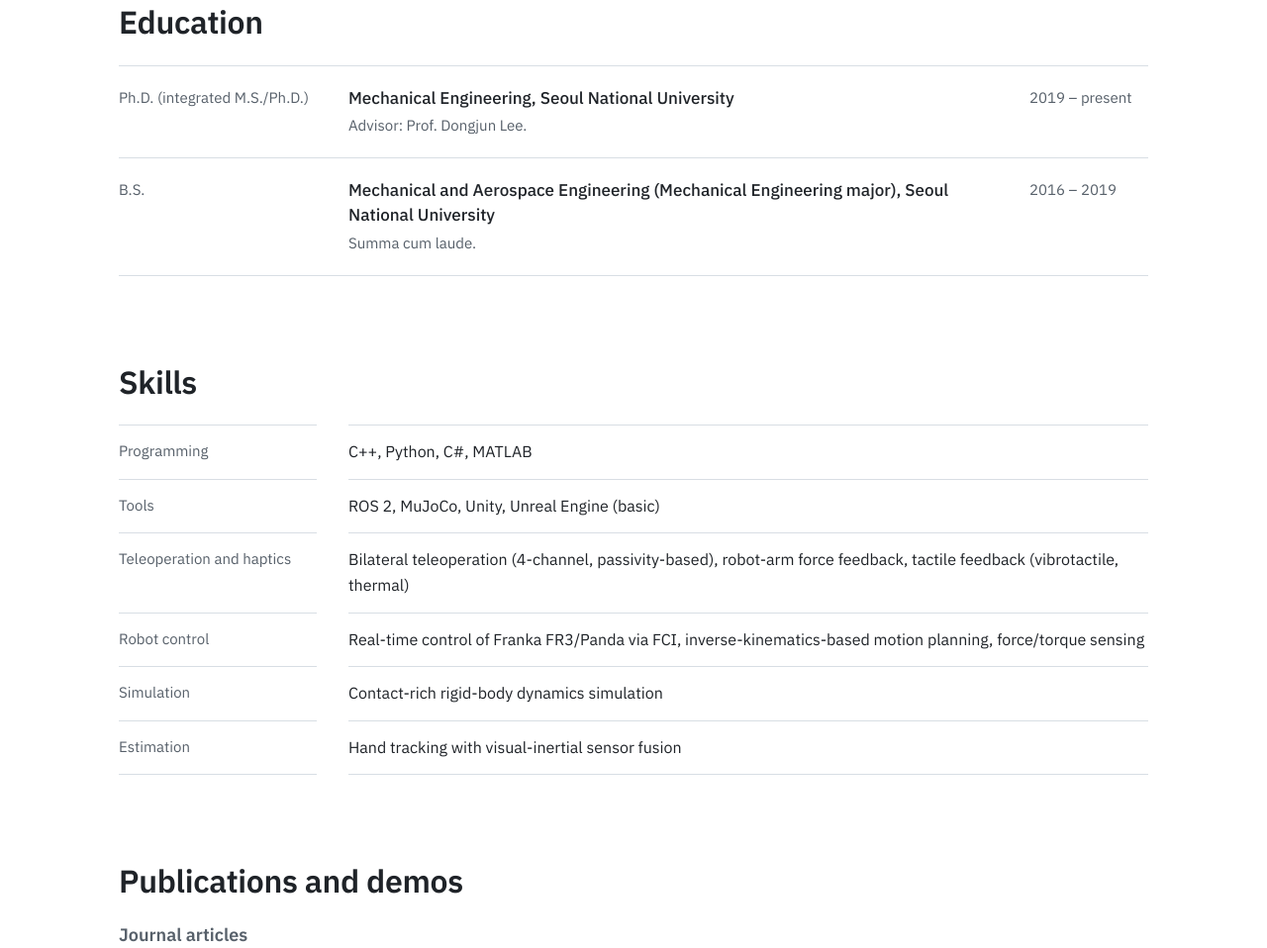
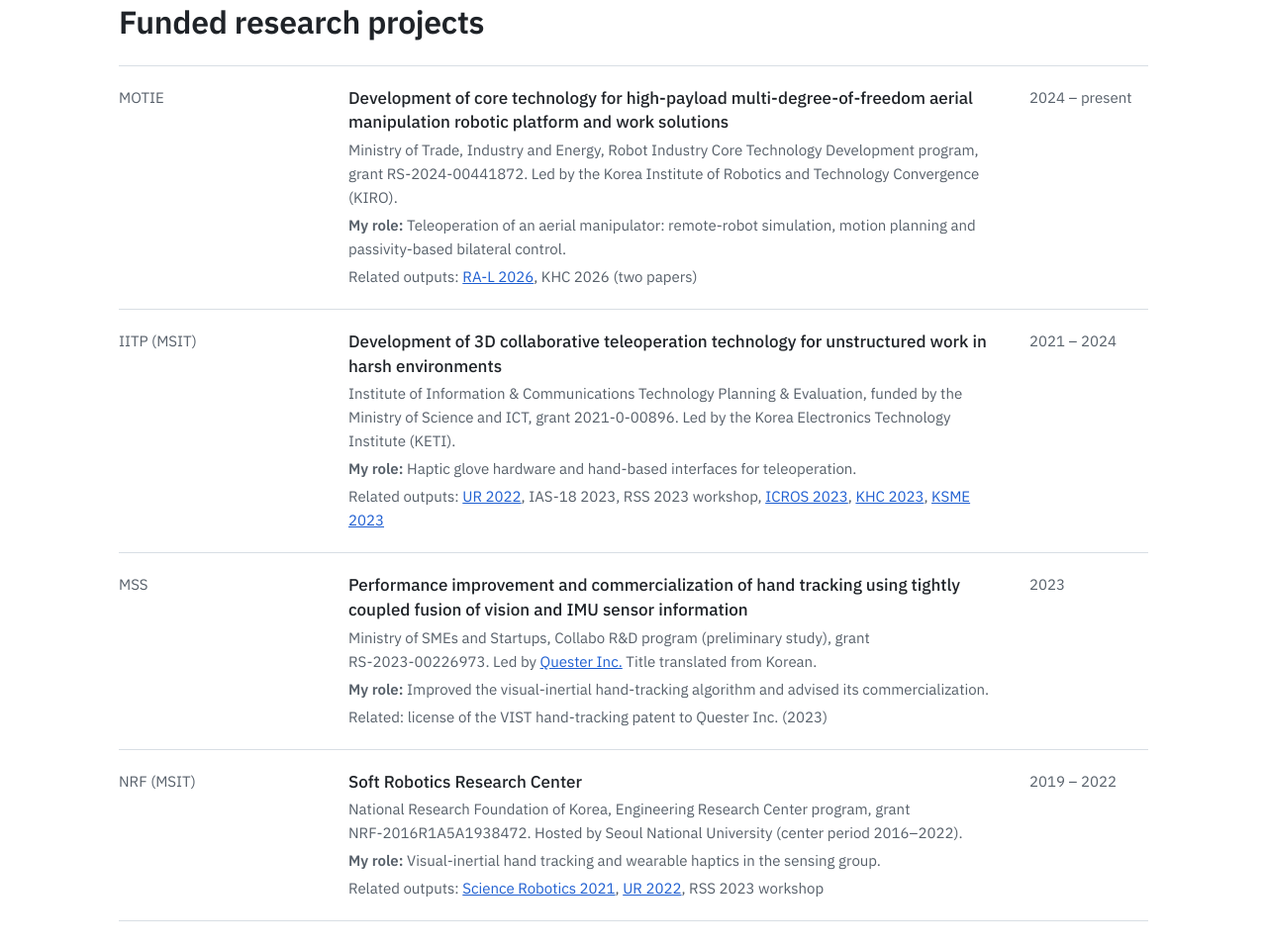
Before and after one commit to jinukheoINROL/jinukheoinrol.github.io, a plain HTML site: page index.html in a window 1280 px wide. Shown: the part 8847-9805 px from the top of the page at 99% size. Drawn offline with Linux system fonts and the light colour scheme.

Commit message:
Add files via upload

```diff
--- a/index.html
+++ b/index.html
@@ -163,6 +163,7 @@ h4 { margin: 0 0 6px; font-size: 15px; font-weight: 600; }
 .ip-main { flex: 999 1 420px; min-width: 0; }
 .ip-title { margin: 0; font-size: 17px; line-height: 1.45; font-weight: 500; }
 .ip-detail { margin: 4px 0 0; font-size: 15px; color: var(--muted); }
+.nb { white-space: nowrap; }
 .ip-date { flex: 0 0 120px; margin: 0; font-size: 15px; color: var(--muted); }
 
 /* Publications and footer */
@@ -535,6 +536,52 @@ footer p { margin: 0; }
   </div>
 </section>
 
+<section class="stack" aria-labelledby="projects">
+  <h2 id="projects">Funded research projects</h2>
+  <div>
+    <div class="ip-row">
+      <p class="ip-type">MOTIE</p>
+      <div class="ip-main">
+        <p class="ip-title">Development of core technology for high-payload multi-degree-of-freedom aerial manipulation robotic platform and work solutions</p>
+        <p class="ip-detail">Ministry of Trade, Industry and Energy, Robot Industry Core Technology Development program, grant <span class="nb">RS-2024-00441872</span>. Led by the Korea Institute of Robotics and Technology Convergence (KIRO).</p>
+        <p class="ip-detail"><strong>My role:</strong> Teleoperation of an aerial manipulator: remote-robot simulation, motion planning and passivity-based bilateral control.</p>
+        <p class="ip-detail">Related outputs: <a href="https://doi.org/10.1109/LRA.2025.3632755">RA-L 2026</a>, KHC 2026 (two papers)</p>
+      </div>
+      <p class="ip-date">2024 – present</p>
+    </div>
+    <div class="ip-row">
+      <p class="ip-type">IITP (MSIT)</p>
+      <div class="ip-main">
+        <p class="ip-title">Development of 3D collaborative teleoperation technology for unstructured work in harsh environments</p>
+        <p class="ip-detail">Institute of Information &amp; Communications Technology Planning &amp; Evaluation, funded by the Ministry of Science and ICT, grant <span class="nb">2021-0-00896</span>. Led by the Korea Electronics Technology Institute (KETI).</p>
+        <p class="ip-detail"><strong>My role:</strong> Haptic glove hardware and hand-based interfaces for teleoperation.</p>
+        <p class="ip-detail">Related outputs: <a href="papers/heo2022-ur-wip-vr-hand-manipulation.pdf">UR 2022</a>, IAS-18 2023, RSS 2023 workshop, <a href="https://www.dbpia.co.kr/journal/articleDetail?nodeId=NODE11480358">ICROS 2023</a>, <a href="papers/heo2023-khc-multiuser-poster.pdf">KHC 2023</a>, <a href="https://www.dbpia.co.kr/journal/articleDetail?nodeId=NODE11709162">KSME 2023</a></p>
+      </div>
+      <p class="ip-date">2021 – 2024</p>
+    </div>
+    <div class="ip-row">
+      <p class="ip-type">MSS</p>
+      <div class="ip-main">
+        <p class="ip-title">Performance improvement and commercialization of hand tracking using tightly coupled fusion of vision and IMU sensor information</p>
+        <p class="ip-detail">Ministry of SMEs and Startups, Collabo R&amp;D program (preliminary study), grant <span class="nb">RS-2023-00226973</span>. Led by <a href="https://quester.kr/">Quester Inc.</a> Title translated from Korean.</p>
+        <p class="ip-detail"><strong>My role:</strong> Improved the visual-inertial hand-tracking algorithm and advised its commercialization.</p>
+        <p class="ip-detail">Related: license of the VIST hand-tracking patent to Quester Inc. (2023)</p>
+      </div>
+      <p class="ip-date">2023</p>
+    </div>
+    <div class="ip-row">
+      <p class="ip-type">NRF (MSIT)</p>
+      <div class="ip-main">
+        <p class="ip-title">Soft Robotics Research Center</p>
+        <p class="ip-detail">National Research Foundation of Korea, Engineering Research Center program, grant <span class="nb">NRF-2016R1A5A1938472</span>. Hosted by Seoul National University (center period 2016–2022).</p>
+        <p class="ip-detail"><strong>My role:</strong> Visual-inertial hand tracking and wearable haptics in the sensing group.</p>
+        <p class="ip-detail">Related outputs: <a href="https://doi.org/10.1126/scirobotics.abe1315">Science Robotics 2021</a>, <a href="papers/heo2022-ur-wip-vr-hand-manipulation.pdf">UR 2022</a>, RSS 2023 workshop</p>
+      </div>
+      <p class="ip-date">2019 – 2022</p>
+    </div>
+  </div>
+</section>
+
 <section class="stack" aria-labelledby="education">
   <h2 id="education">Education</h2>
   <div>
```
Also changed, not shown: 1 other file.
